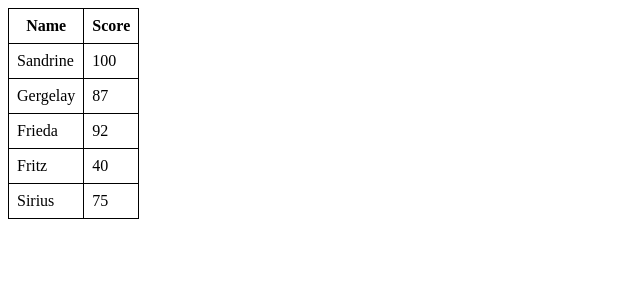
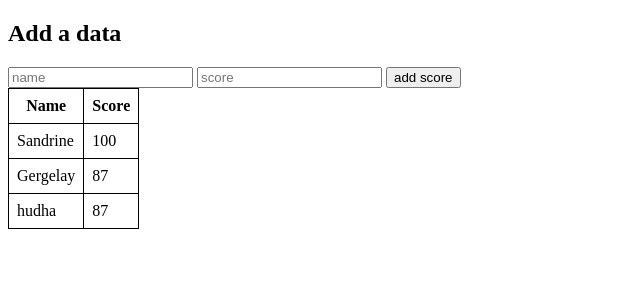
Before and after one commit to Febrian0614/score1, a Flask app: page / in a window 1280 px wide. Shown: the top 300 px of the page, without its empty margins (0-640 px from the left). Run offline with Flask 3, Linux system fonts and the light colour scheme; some libraries are stand-ins or nearby versions.

Commit message:
studi kasus 3

```diff
--- a/app.py
+++ b/app.py
@@ -1,15 +1,21 @@
-from flask import Flask, render_template
+from flask import Flask, render_template, request, redirect
+from cs50 import SQL
 
 app = Flask(__name__)
 
-students = [
-    {"name": "Sandrine", "score": 100},
-    {"name": "Gergelay", "score": 87},
-    {"name": "Frieda", "score": 92},
-    {"name": "Fritz", "score": 40},
-    {"name": "Sirius", "score": 75},
-]
+db = SQL("sqlite:///score.db")
 
-@app.route("/")
+@app.route("/", methods=["GET", "POST"])
 def index():
-    return render_template("index.html", students=students)
+    if request.method == "POST":
+        name = request.form.get("name")
+        score = request.form.get("score")
+
+        db.execute("INSERT INTO score (name, score) VALUES(?, ?)", name, score)
+
+        return redirect("/")
+
+    else:
+
+        students = db.execute("SELECT * FROM score")
+        return render_template("index.html", students=students)
--- a/templates/index.html
+++ b/templates/index.html
@@ -5,7 +5,7 @@
     <meta name="viewport" content="width=device-width, initial-scale=1.0">
     <title>Student Scores</title>
 <style>
-    table, th, td{
+    table, th, td {
         border: 1px solid black;
         border-collapse: collapse;
         padding: 8px;
@@ -13,17 +13,29 @@
 </style>
 </head>
 <body>
+    <div class="container">
+        <div class="section">
+        <h2>Add a data</h2>
+        <form action="/" method="POST">
+            <input name="name" placeholder="name" type="text">
+            <input name="score" placeholder="score" type="number">
+            <input type="submit" value="add score">
+        </form>
+        </div>
+        <div class="section">
             <table>
                 <tr>
                     <th>Name</th>
                     <th>Score</th>
                 </tr>
-        {%for student in students %}
+                {% for student in students %}
                 <tr>
-            <td>{{student['name'] }}</td>
-            <td>{{student['score'] }}</td>
+                    <td>{{ student.name }}</td>
+                    <td>{{ student.score }}</td>
                 </tr>
-        {% endfor%}
+                {% endfor %}
             </table>
+        </div>
+    </div>
 </body>
 </html>
```
Also changed, not shown: score.db (added). Lines whose indentation alone changed are shown as unchanged.
